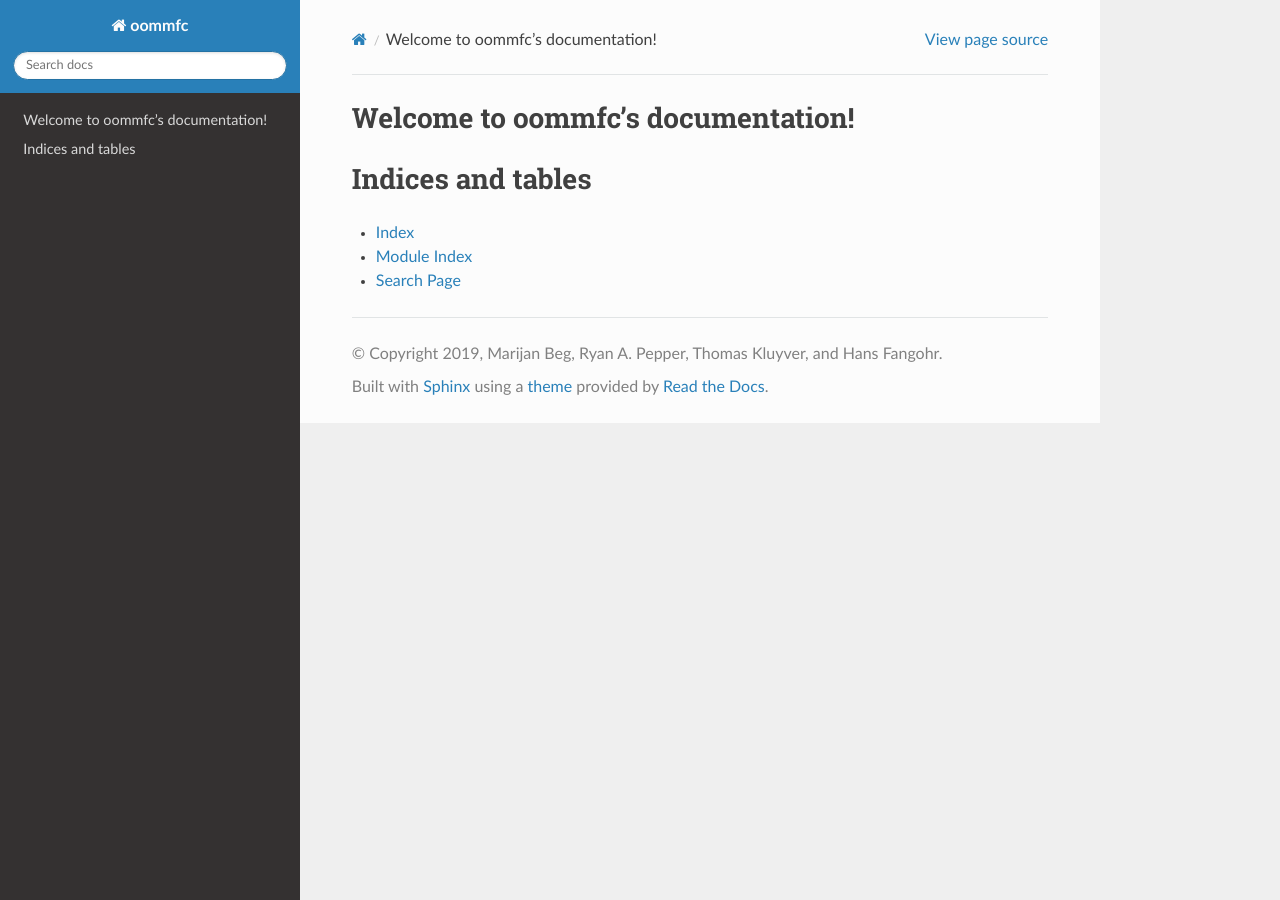
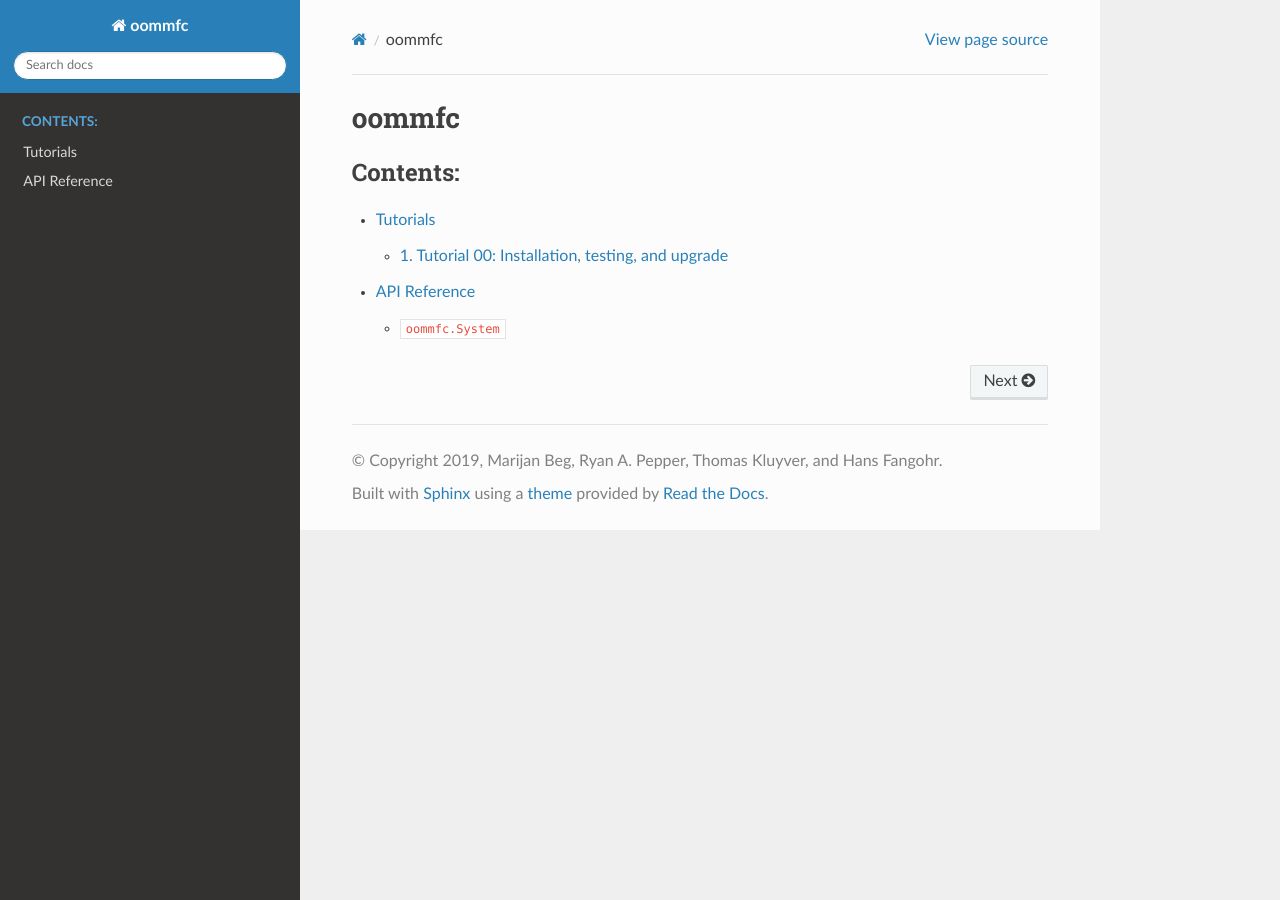
Before and after one commit to ubermag/oommfc, a Sphinx documentation site: the page built from docs/index.rst, in a window 1280 px wide. Built offline with Sphinx 7.4.7 and the Read the Docs theme 2.0.0, drawn with Linux system fonts in a browser that asks for light colours.

Commit message:
Add docs.

```diff
--- /dev/null
+++ b/docs/api-reference.rst
@@ -0,0 +1,8 @@
+API Reference
+=============
+
+.. toctree::
+   :maxdepth: 2
+   :caption: Contents:
+
+   system
--- a/docs/index.rst
+++ b/docs/index.rst
@@ -3,18 +3,12 @@
    You can adapt this file completely to your liking, but it should at least
    contain the root `toctree` directive.
 
-Welcome to oommfc's documentation!
-==================================
+oommfc
+======
 
 .. toctree::
    :maxdepth: 2
    :caption: Contents:
 
-
-
-Indices and tables
-==================
-
-* :ref:`genindex`
-* :ref:`modindex`
-* :ref:`search`
+   tutorials
+   api-reference
--- /dev/null
+++ b/docs/tutorials.rst
@@ -0,0 +1,9 @@
+Tutorials
+=========
+
+.. toctree::
+   :maxdepth: 1
+   :numbered:
+   :caption: Contents:
+
+   ipynb/00-tutorial-installation-testing-upgrade
```
Also changed, not shown: docs/system.rst (added, +7 -0 lines).
